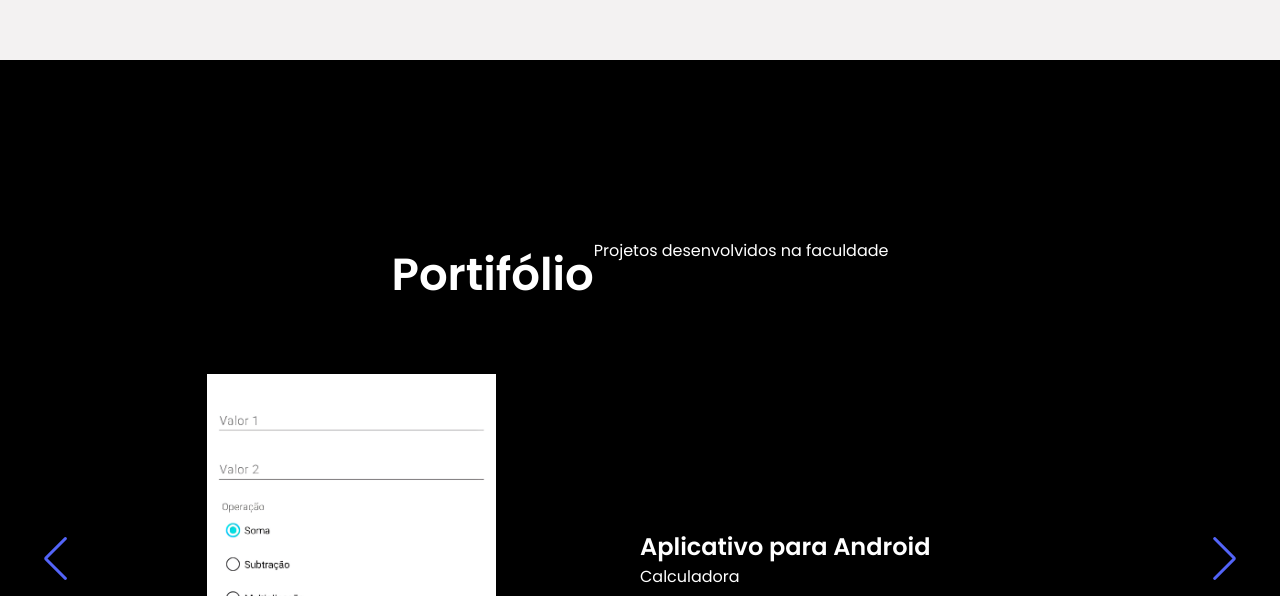
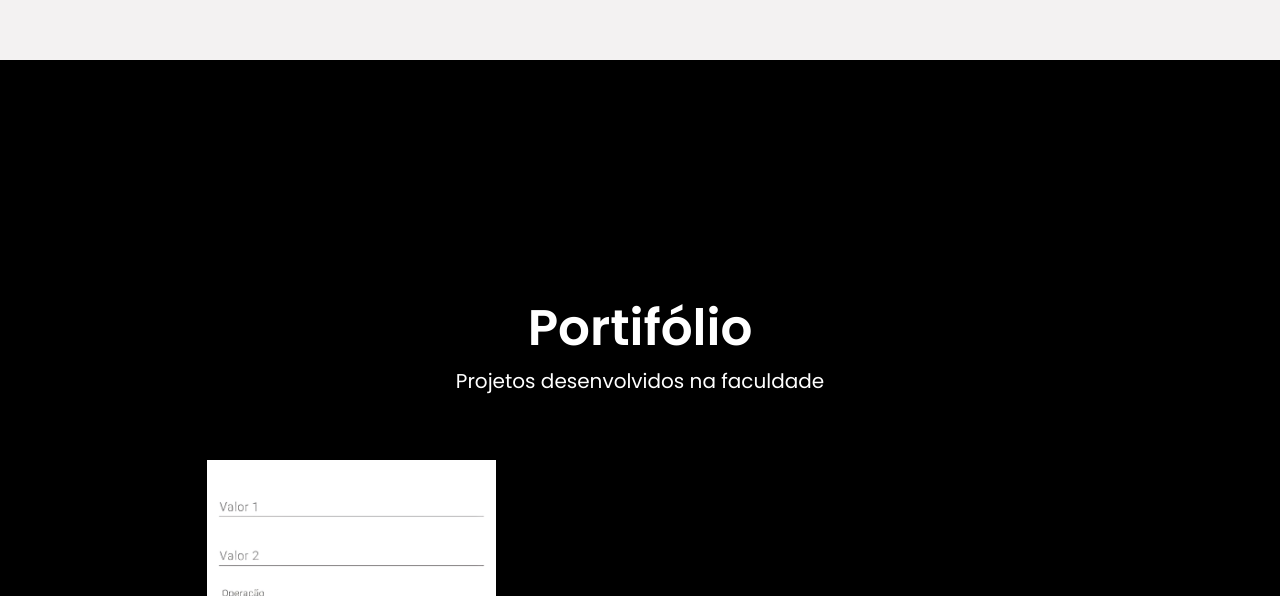
Before and after one commit to thiagokenzo/portfolio, a plain HTML site: page index.html in a window 1280 px wide. Shown: the part 820-1416 px from the top of the page. Drawn offline with nearby package versions, Linux system fonts and the light colour scheme.

Commit message:
Deisgn updtaded

```diff
--- a/index.html
+++ b/index.html
@@ -50,10 +50,10 @@
         <!-- PROJECTS -->
 
         <section id="projects">
-
+            <div class="portifolio">
                 <h2 id="projetos">Portifólio</h2>
             <p>Projetos desenvolvidos na faculdade</p>
-
+            </div>
             <div class="swiper mySwiper">
                 <div class="swiper-wrapper">
                     <div class="swiper-slide">
--- a/style.css
+++ b/style.css
@@ -137,6 +137,7 @@ a {
 section#projects {
     height: calc(100vh + 80px);
     width: 100%;
+    height: 40%;
     display: flex;
     align-items: center;
     flex-wrap: wrap;
@@ -160,7 +161,7 @@ section#projects {
   }
 
   section#projects #projetos {
-    font-size: 45px;
+    font-size: 50px;
     margin-top: 50px;
   }
 
```
